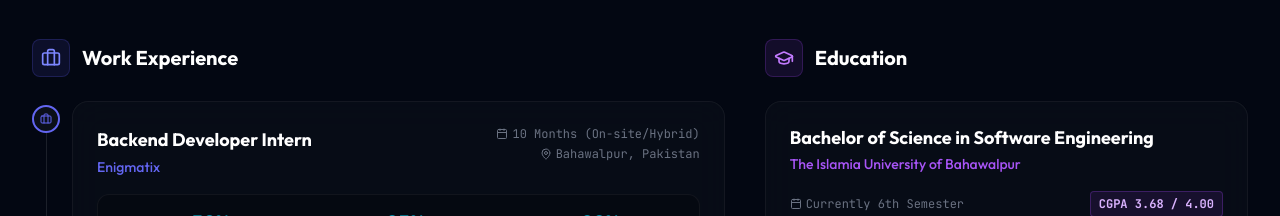
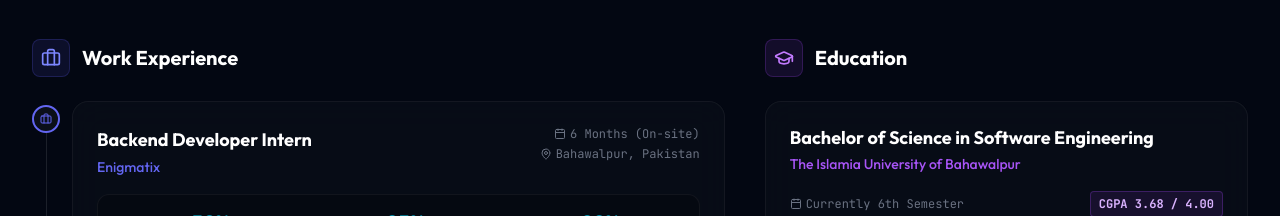
Before and after one commit to Alii0319/Portfolio-v2, a React (Vite) app: page / in a window 1280 px wide. Shown: the part 2140-2356 px from the top of the page. Built offline with nearby package versions, Linux system fonts and the light colour scheme.

Commit message:
Resume's info updated on portfolio

```diff
--- a/src/components/Experience.jsx
+++ b/src/components/Experience.jsx
@@ -7,7 +7,7 @@ export default function Experience() {
       role: 'Backend Developer Intern',
       company: 'Enigmatix',
       location: 'Bahawalpur, Pakistan',
-      duration: '10 Months (On-site/Hybrid)',
+      duration: '6 Months (On-site)',
       bullets: [
         'Reduced manual processing time by 30% by engineering 5+ Django REST API modules and CRUD systems using Python, SQLite, and Oracle.',
         'Improved database query performance by 25% by designing and optimizing Django ORM models, enhancing backend data reliability and response speed.',
```
